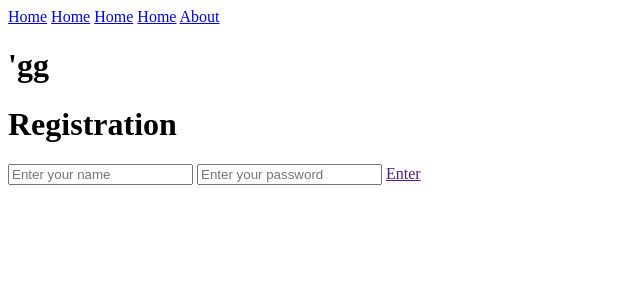
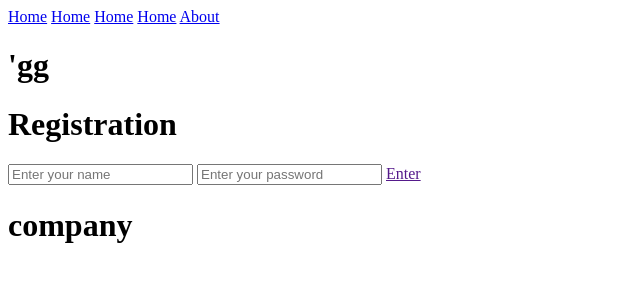
Before and after one commit to AssylHub/test, a plain HTML site: page index.html in a window 1280 px wide. Shown: the whole page, without its empty margins (0-640 px from the left). Drawn offline with Linux system fonts and the light colour scheme.

Commit message:
fix footer

```diff
--- a/index.html
+++ b/index.html
@@ -32,7 +32,9 @@
     </div>
     <footer>
         <div>
-            <div></div>
+            <div>
+                <h1>company</h1>
+            </div>
             <div></div>
             <div></div>
             <div></div>
```
